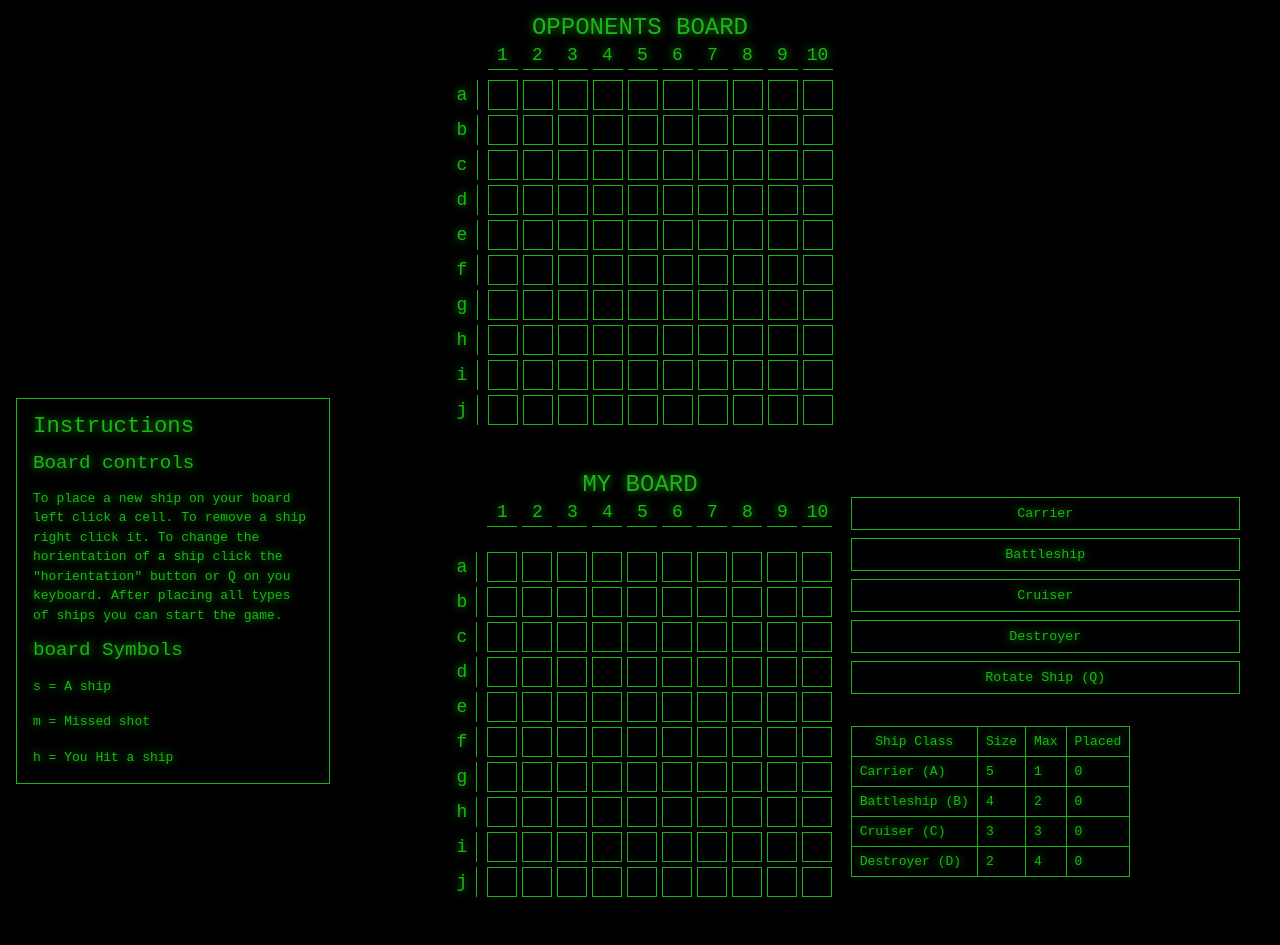
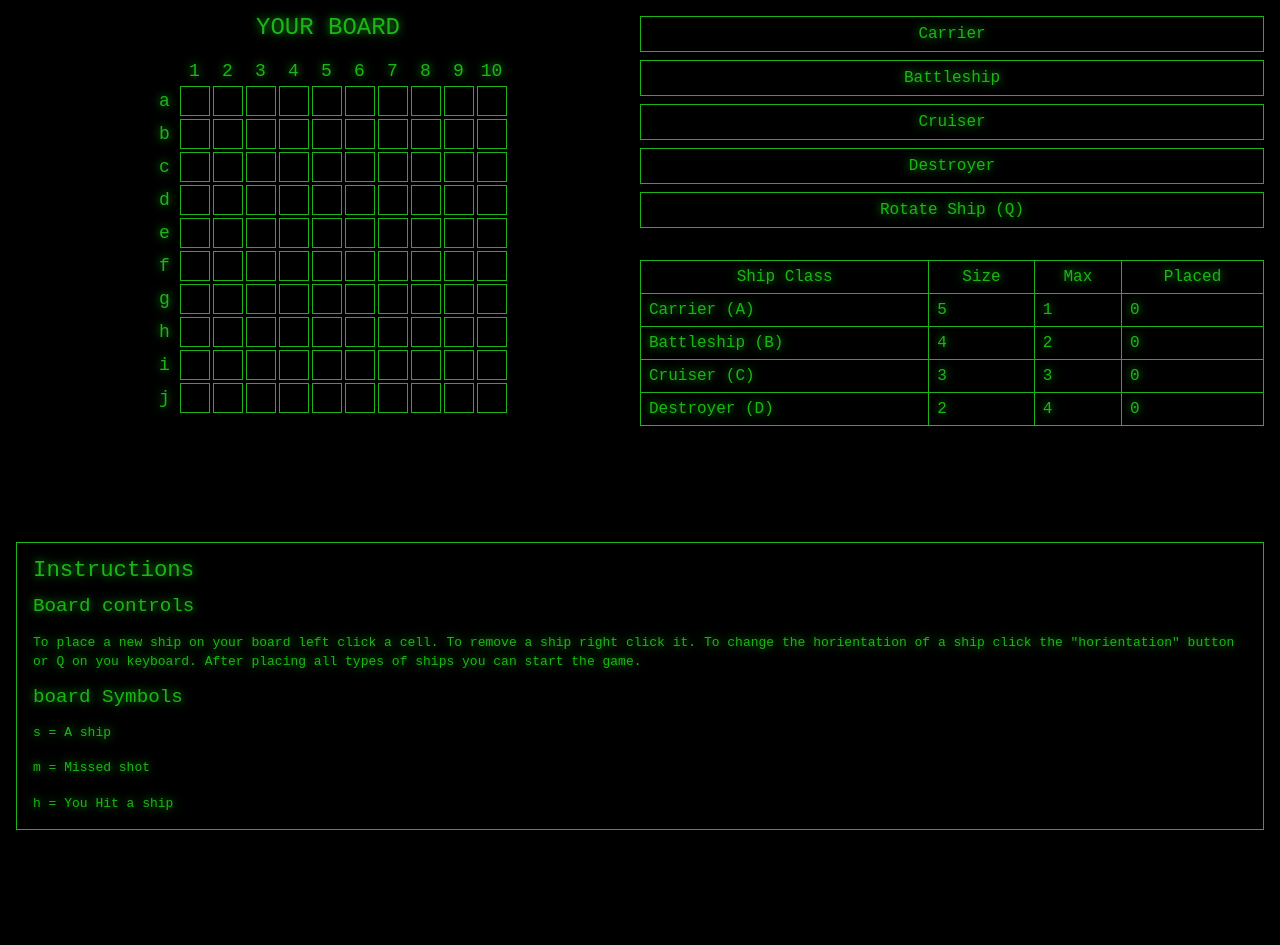
Before and after one commit to kenua/battleship-game, a website built with webpack: page src/template.html in a window 1280 px wide. After the commit the page ends 846 px from the top, so only its background shows below. Built offline with nearby package versions, Linux system fonts and the light colour scheme.

Commit message:
Redesign user interface

```diff
--- a/src/index.js
+++ b/src/index.js
@@ -2,6 +2,7 @@ import Game from "./game.js";
 import "./scss/styles.scss";
 
 const playerBoard = document.getElementById("playerBoard");
+const cpuBoardContainer = document.getElementById("cpu-board-container");
 const cpuBoard = document.getElementById("cpuBoard");
 const buttonsContainer = document.getElementById("buttons-container");
 const shipTableCounters = document.getElementsByClassName("placed-counter");
@@ -273,6 +274,7 @@ function initializeGame() {
       playerBoard.removeEventListener("contextmenu", removeShip);
       startBtn.disabled = true;
       buttonsContainer.parentElement.style.display = "none";
+      cpuBoardContainer.style.display = "block";
 
       cpuBoard.addEventListener("click", attackCpuBoard);
    }
@@ -346,6 +348,7 @@ function resetGame() {
       (button) => (button.disabled = false)
    );
    [...shipTableCounters].forEach((counter) => (counter.textContent = "0"));
+   cpuBoardContainer.style.display = "";
    startBtn.disabled = true;
    startBtn.style.visibility = "hidden";
 }
--- a/src/scss/_board.scss
+++ b/src/scss/_board.scss
@@ -3,12 +3,12 @@
 
 $cellWidth: 30px;
 
-.board-section {
-   margin-bottom: 3rem;
-   & > h1 {
+.board-container {
+   h1 {
       text-align: center;
       text-transform: uppercase;
       font-size: 1.5rem;
+      margin-bottom: 1rem;
    }
 }
 .board {
@@ -19,17 +19,13 @@ $cellWidth: 30px;
 }
 .board__letters-container {
    display: grid;
-   gap: 5px;
+   gap: 3px;
    grid-template-columns: repeat(10, $cellWidth);
    grid-auto-rows: $cellWidth;
    grid-column: 2;
    grid-row: 1;
-   margin-bottom: 10px;
-   margin-left: 10px;
    .board__cell {
-      border-top: none;
-      border-right: none;
-      border-left: none;
+      border: none;
 
       @for $i from 1 through 10 {
          &:nth-child(#{$i})::before {
@@ -40,15 +36,13 @@ $cellWidth: 30px;
 }
 .board__digits-container {
    display: grid;
-   gap: 5px;
+   gap: 3px;
    grid-template-columns: $cellWidth;
    grid-auto-rows: $cellWidth;
    grid-column: 1;
    grid-row: 2;
    .board__cell {
-      border-top: none;
-      border-bottom: none;
-      border-left: none;
+      border: none;
 
       $letters: 'a','b','c','d','e','f','g','h','i','j';
 
@@ -67,9 +61,8 @@ $cellWidth: 30px;
 }
 .board__board {
    grid-row: 2;
-   margin-left: 10px;
    display: grid;
-   gap: 5px;
+   gap: 3px;
    grid-template-columns: repeat(10, $cellWidth);
    grid-auto-rows: $cellWidth;
    .board__cell {
@@ -81,12 +74,21 @@ $cellWidth: 30px;
 }
 #error-message {
    font-size: 1rem;
+   text-align: center;
+   max-width: 500px;
    grid-column: 1 / -1;
    margin-top: 1rem;
-   margin-left: .5rem;
+   margin-left: auto;
+   margin-right: auto;
+   padding: 0 1rem;
+}
+#cpu-board-container {
+   display: none;
+   margin-top: 2rem;
 }
 .player-buttons {
    ul {
+      text-align: center;
       margin: 2rem 0;
    }
    ul li {
@@ -95,11 +97,12 @@ $cellWidth: 30px;
    }
 }
 .ships-table {
+   font-size: 1rem;
+   border: 1px solid $green;
    margin-bottom: 2rem;
+   margin-left: auto;
+   margin-right: auto;
 
-   table {
-      border: 1px solid $green;
-   }
    td, th {
       padding: .5rem;
       border: 1px solid $green;
--- a/src/scss/_buttons.scss
+++ b/src/scss/_buttons.scss
@@ -2,6 +2,7 @@
 
 .button {
    font-family: monospace;
+   font-size: 1rem;
    text-shadow: 0 0 10px $green;
    background-color: black;
    color: $green;
--- a/src/scss/_media-queries.scss
+++ b/src/scss/_media-queries.scss
@@ -1,22 +1,13 @@
-@media only screen and (min-width: 800px) {
-   .player-board {
-      max-width: 1200px;
-      margin: 0 auto;
+@media only screen and (min-width: 1000px) {
+   .grid {
       display: grid;
-      column-gap: 1rem;
-      grid-template-columns: repeat(3, 1fr);
-      h1 {
-         grid-column: 1 / -1;
-         grid-row: 1;
-      }
-      .board {
-         grid-column: 2 / 3;
-         grid-row: 2;
-      }
-      .player-buttons {
-         grid-column: 3 / 4;
-         grid-row: 2;
-      }
+      grid-template-columns: 1fr 1fr;
+   }
+   .ships-table {
+      width: 100%;
+   }
+   #cpu-board-container {
+      margin-top: 0;
    }
    .player-buttons {
       ul {
@@ -32,12 +23,3 @@
       }
    }
 }
-@media only screen and (min-width: 1100px) {
-   .instructions {
-      margin: 0;
-      max-width: 280px;
-      position: fixed;
-      bottom: 16px;
-      left: 16px;
-   }
-}
--- a/src/template.html
+++ b/src/template.html
@@ -8,43 +8,10 @@
    <title><%= htmlWebpackPlugin.options.title %></title>
 </head>
 <body>
-   <section class="board-section">
-      <h1>opponents board</h1>
-      <div class="board">
-         <!-- board letters -->
-         <div class="board__letters-container">
-            <div class="board__cell"></div>
-            <div class="board__cell"></div>
-            <div class="board__cell"></div>
-            <div class="board__cell"></div>
-            <div class="board__cell"></div>
-            <div class="board__cell"></div>
-            <div class="board__cell"></div>
-            <div class="board__cell"></div>
-            <div class="board__cell"></div>
-            <div class="board__cell"></div>
-         </div>
-
-         <!-- board digits -->
-         <div class="board__digits-container">
-            <div class="board__cell"></div>
-            <div class="board__cell"></div>
-            <div class="board__cell"></div>
-            <div class="board__cell"></div>
-            <div class="board__cell"></div>
-            <div class="board__cell"></div>
-            <div class="board__cell"></div>
-            <div class="board__cell"></div>
-            <div class="board__cell"></div>
-            <div class="board__cell"></div>
-         </div>
-
-         <div id="cpuBoard" class="board__board"></div>
-      </div>
-   </section>
-
-   <section class="board-section player-board">
-      <h1>My board</h1>
+   <section class="grid">
+      <!-- PLAYER BOARD -->
+      <div class="board-container player-board">
+         <h1>Your Board</h1>
          <div class="board">
             <!-- board letters -->
             <div class="board__letters-container">
@@ -75,9 +42,12 @@
             </div>
 
             <div id="playerBoard" class="board__board"></div>
-
+         </div>
          <p id="error-message"></p>
       </div>
+
+      <!-- CONTROLS & OPPONENT'S BOARD -->
+      <div>
          <div class="player-buttons">
             <ul id="buttons-container">
                <li>
@@ -97,8 +67,7 @@
                </li>
             </ul>
 
-         <div class="ships-table">
-            <table>
+            <table class="ships-table">
                <thead>
                   <tr>
                      <th>Ship Class</th>
@@ -134,9 +103,44 @@
                   </tr>
                </tbody>
             </table>
+
+            <button id="start-button" class="button" disabled>Start Battle!</button>
          </div>
 
-         <button id="start-button" class="button" disabled>Start Battle!</button>
+         <div id="cpu-board-container" class="board-container">
+            <h1>opponents board</h1>
+            <div class="board">
+               <!-- board letters -->
+               <div class="board__letters-container">
+                  <div class="board__cell"></div>
+                  <div class="board__cell"></div>
+                  <div class="board__cell"></div>
+                  <div class="board__cell"></div>
+                  <div class="board__cell"></div>
+                  <div class="board__cell"></div>
+                  <div class="board__cell"></div>
+                  <div class="board__cell"></div>
+                  <div class="board__cell"></div>
+                  <div class="board__cell"></div>
+               </div>
+
+               <!-- board digits -->
+               <div class="board__digits-container">
+                  <div class="board__cell"></div>
+                  <div class="board__cell"></div>
+                  <div class="board__cell"></div>
+                  <div class="board__cell"></div>
+                  <div class="board__cell"></div>
+                  <div class="board__cell"></div>
+                  <div class="board__cell"></div>
+                  <div class="board__cell"></div>
+                  <div class="board__cell"></div>
+                  <div class="board__cell"></div>
+               </div>
+
+               <div id="cpuBoard" class="board__board"></div>
+            </div>
+         </div>
       </div>
    </section>
 
```
Also changed, not shown: dist/index.html, dist/index497160bc89a0fb559ded.js (deleted), dist/index4acff72bdcd9904a67d7.js (added). Lines whose indentation alone changed are shown as unchanged.
